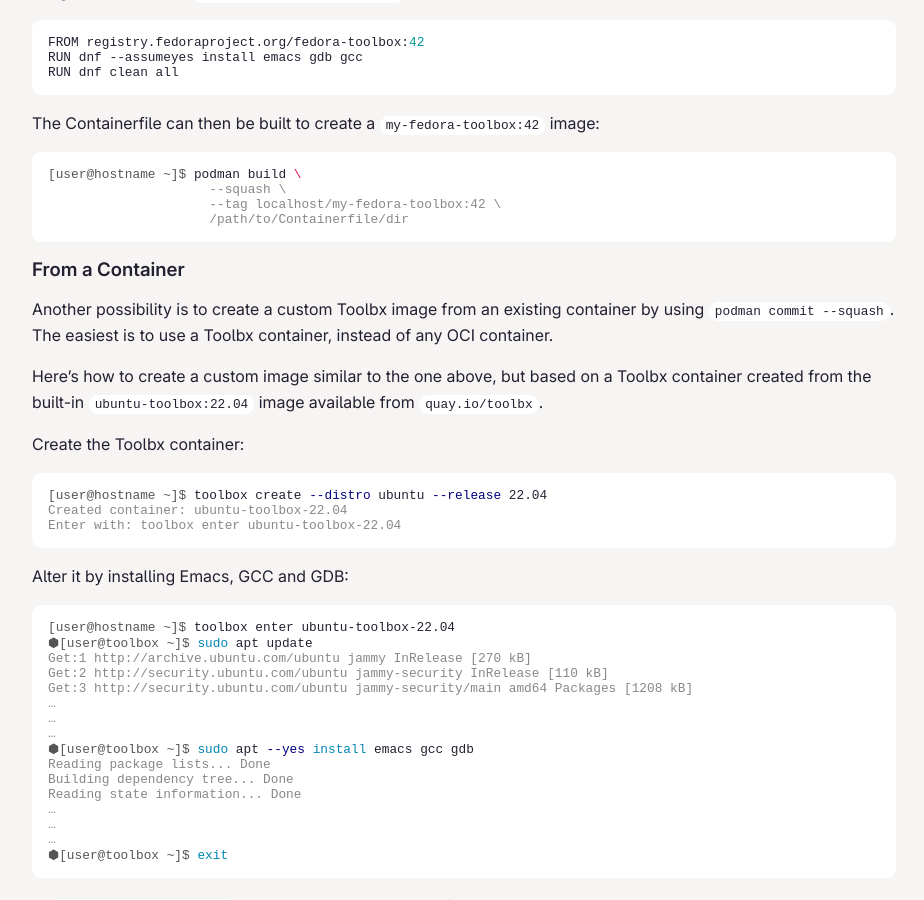
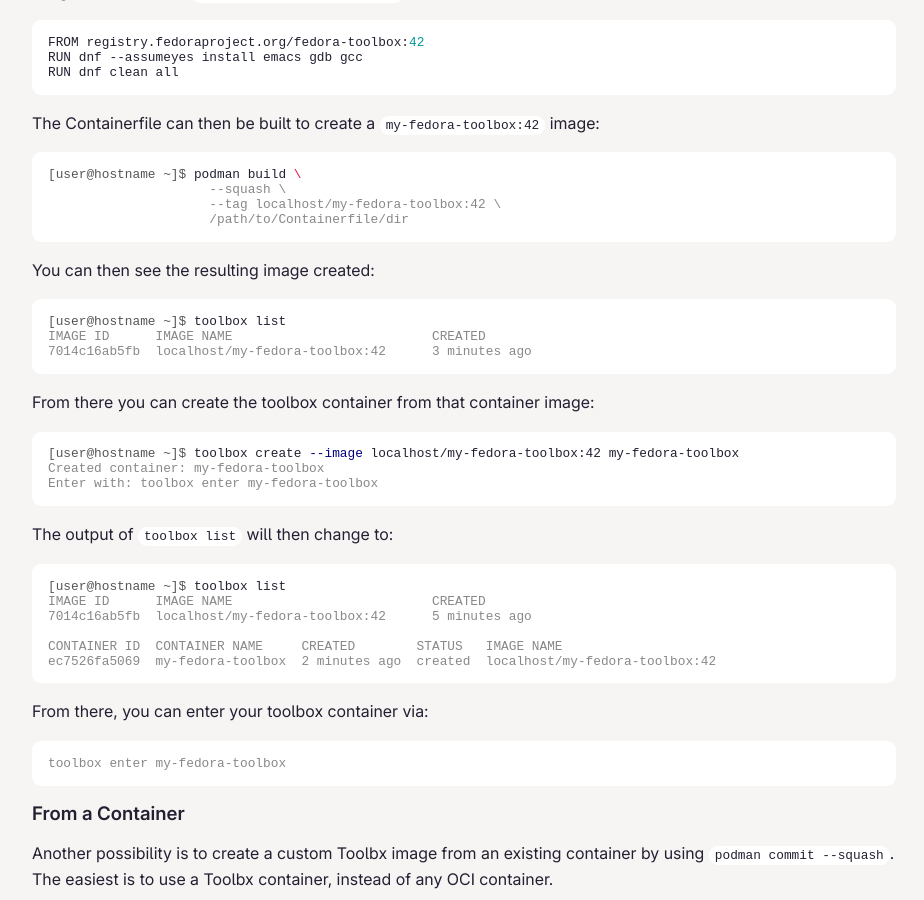
Before and after one commit to containers/containertoolbx.org, a Jekyll site: the page built from doc.md, in a window 1280 px wide and 900 px high, scrolled down 3046 px. Shown: the whole window, without its empty margins (176-1100 px from the left). Built offline with Jekyll 4.4.1, drawn with Linux system fonts in a browser that asks for light colours.

Commit message:
Complete the steps needed to get toolbox enter from a Containerfile
Signed-off-by: Pierre-Yves Chibon <pingou@pingoured.fr>

````diff
--- a/doc.md
+++ b/doc.md
@@ -83,6 +83,35 @@
                      --squash \
                      --tag localhost/my-fedora-toolbox:{{ page.fedora-version }} \
                      /path/to/Containerfile/dir
+```
+
+You can then see the resulting image created:
+```console
+[user@hostname ~]$ toolbox list
+IMAGE ID      IMAGE NAME                          CREATED
+7014c16ab5fb  localhost/my-fedora-toolbox:{{ page.fedora-version }}      3 minutes ago
+```
+
+From there you can create the toolbox container from that container image:
+```console
+[user@hostname ~]$ toolbox create --image localhost/my-fedora-toolbox:{{ page.fedora-version }} my-fedora-toolbox
+Created container: my-fedora-toolbox
+Enter with: toolbox enter my-fedora-toolbox
+```
+
+The output of `toolbox list` will then change to:
+```console
+[user@hostname ~]$ toolbox list
+IMAGE ID      IMAGE NAME                          CREATED
+7014c16ab5fb  localhost/my-fedora-toolbox:{{ page.fedora-version }}      5 minutes ago
+
+CONTAINER ID  CONTAINER NAME     CREATED        STATUS   IMAGE NAME
+ec7526fa5069  my-fedora-toolbox  2 minutes ago  created  localhost/my-fedora-toolbox:{{ page.fedora-version }}
+```
+
+From there, you can enter your toolbox container via:
+```console
+toolbox enter my-fedora-toolbox
 ```
 
 ### From a Container
````
